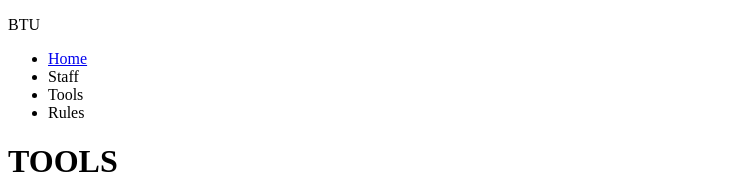
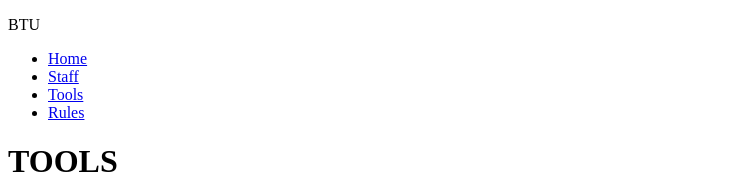
Before and after one commit to ConnorPrecourt/ConnorPrecourt.github.io, a plain HTML site: page Midterm/Tools.html in a window 1280 px wide. Shown: the top 174 px of the page, without its empty margins (0-743 px from the left). Drawn offline with Linux system fonts and the light colour scheme.

Commit message:
link fix
ghj

```diff
--- a/Midterm/Tools.html
+++ b/Midterm/Tools.html
@@ -11,9 +11,9 @@
     <nav>
         <ul>
             <li><a href="Home.html">Home</a></li>
-            <li><a herf="Saff.html">Staff</a></li>
-            <li><a herf="Tools.html">Tools</a></li>
-            <li><a herf="Rules.html">Rules</a></li>
+            <li><a href="staff.html">Staff</a></li>
+            <li><a href="Tools.html">Tools</a></li>
+            <li><a href="Rules.html">Rules</a></li>
         </ul>
     </nav>
 </header>
```
